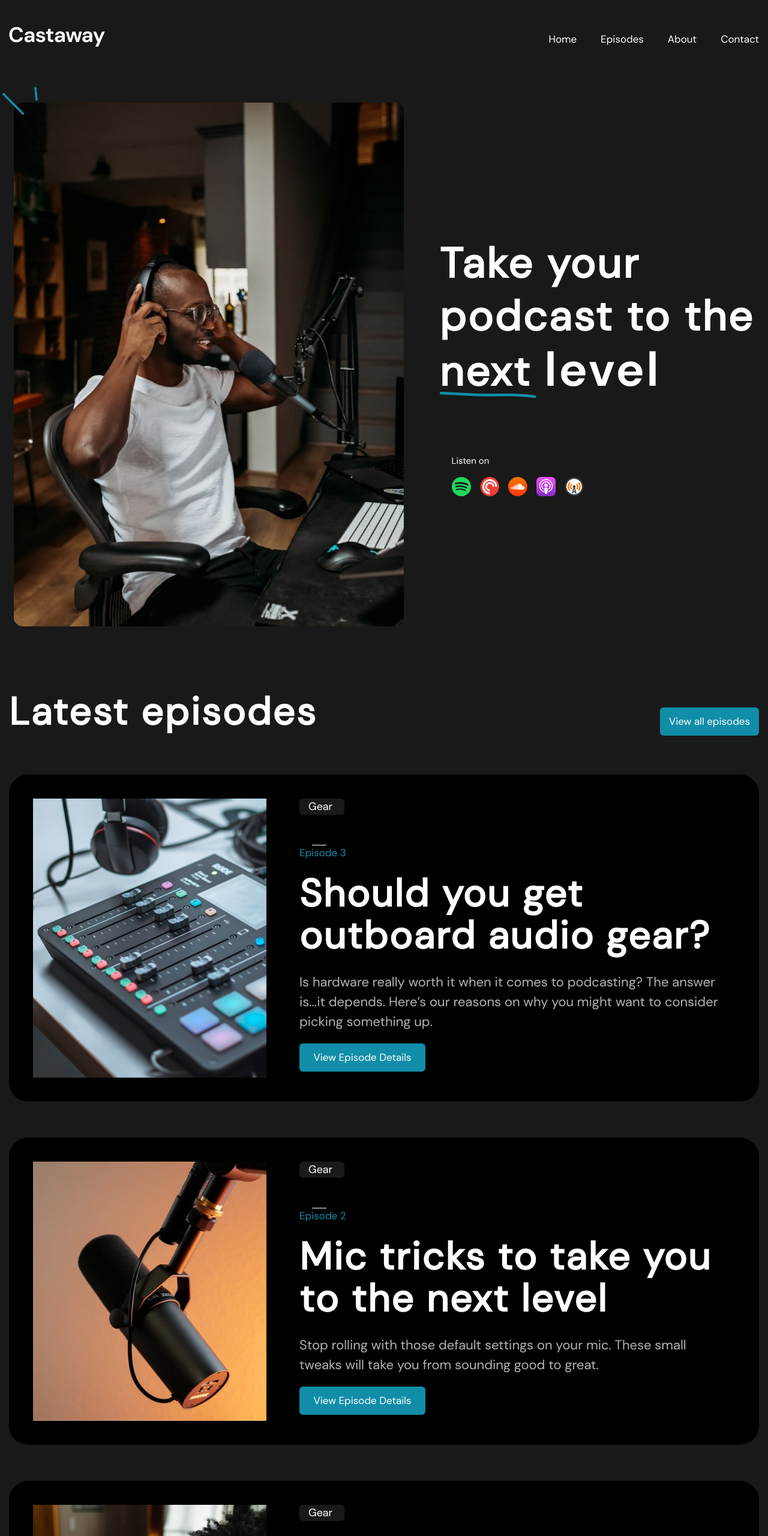
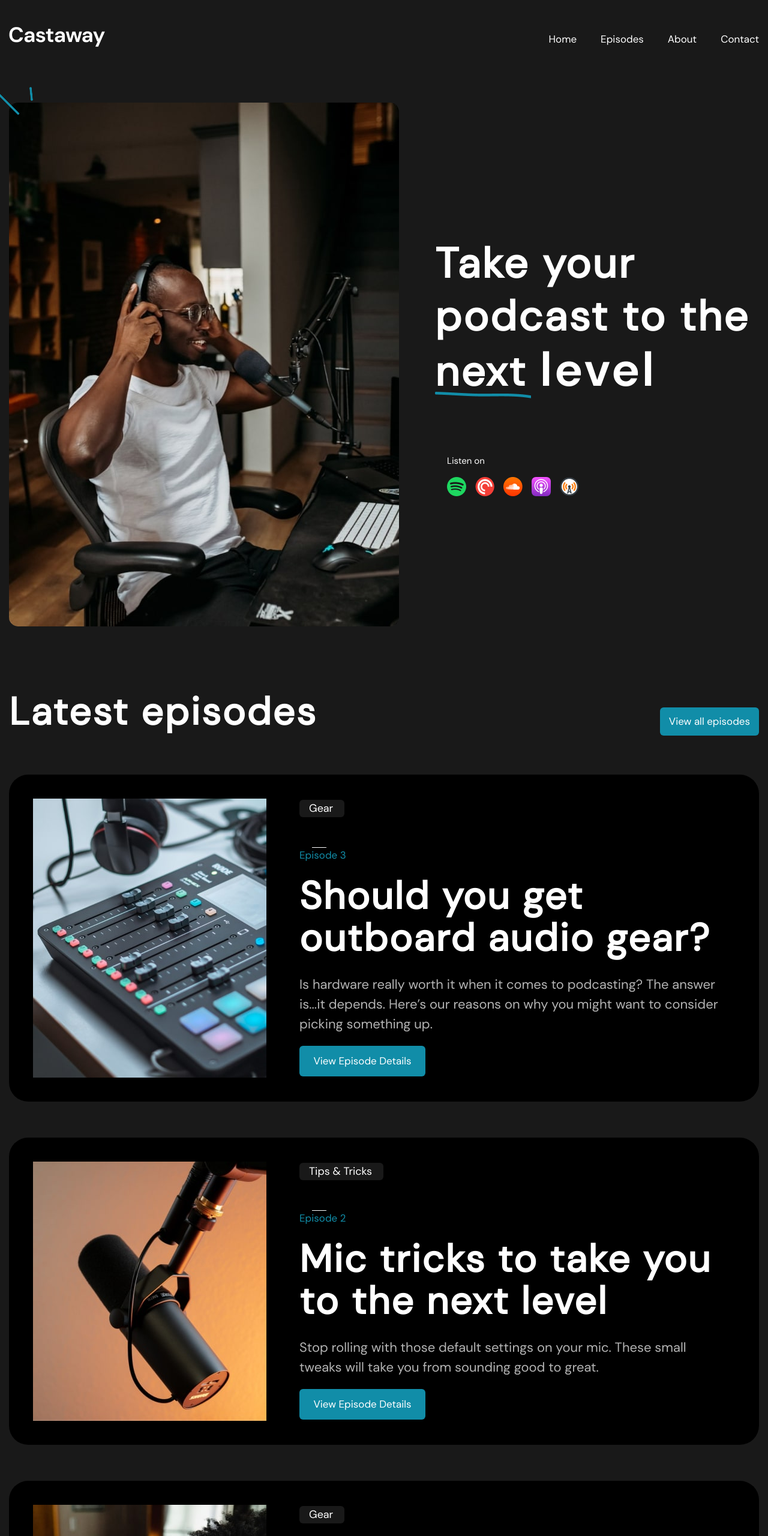
Before and after one commit to Kustiche/Castaway, a plain HTML site: page index.html in a window 1280 px wide. Shown: the top 2560 px of the page at 60% size. Drawn offline with Linux system fonts and the light colour scheme.

Commit message:
Правки

```diff
--- a/index.html
+++ b/index.html
@@ -34,7 +34,7 @@
       </div>
     </header>
     <section id="home" class="hero">
-      <div class="container container--less">
+      <div class="container">
         <div class="hero__wrap">
           <div class="hero__inner">
             <img class="hero__image" src="img/hero/user.jpg" alt="User" />
@@ -96,10 +96,7 @@
                 alt="Audio electronics"
               />
               <div class="cards__content">
-                <a class="cards__link" href="#/" target="_blank">
-                  <span class="descr-a">Gear</span>
-                  <span class="descr-b">Tips & Tricks</span>
-                </a>
+                <a class="cards__link" href="#/" target="_blank">Gear</a>
                 <a class="cards__episode" href="#/" target="_blank"
                   >Episode 3</a
                 >
@@ -123,10 +120,12 @@
                 alt="Microphone"
               />
               <div class="cards__content">
-                <a class="cards__link" href="#/" target="_blank">
-                  <span class="descr-a">Gear</span>
-                  <span class="descr-b">Tips & Tricks</span>
-                </a>
+                <a
+                  class="cards__link cards__link--wide"
+                  href="#/"
+                  target="_blank"
+                  >Tips & Tricks</a
+                >
                 <a class="cards__episode" href="#/" target="_blank"
                   >Episode 2</a
                 >
@@ -149,10 +148,7 @@
                 alt="User"
               />
               <div class="cards__content">
-                <a class="cards__link" href="#/" target="_blank">
-                  <span class="descr-a">Gear</span>
-                  <span class="descr-b">Tips & Tricks</span>
-                </a>
+                <a class="cards__link" href="#/" target="_blank">Gear</a>
                 <a class="cards__episode" href="#/" target="_blank"
                   >Episode 1</a
                 >
--- a/sass/_episodes.sass
+++ b/sass/_episodes.sass
@@ -24,6 +24,7 @@
     padding: 40px
     padding-right: 60px
     display: flex
+    align-items: center
     background: $black
     border-radius: 32px
     &:last-child
@@ -47,15 +48,12 @@
     color: $white
     background-color: $cod-gray
     border-radius: 6px
+    border: 1px solid transparent
     text-decoration: none
+    transition: all .4s
     &:hover
       border: 1px solid $blue-chill
       border-radius: 6px
-      max-width: 140px
-    &:hover .descr-a
-      display: none
-    &:hover .descr-b
-      display: inherit
 
   &__episode
     margin-bottom: 20px
@@ -63,6 +61,7 @@
     text-decoration: none
     color: $blue-chill
     position: relative
+    transition: opacity .4s
     &::after
       content: ""
       width: 24px
@@ -90,6 +89,15 @@
 
   &__intelligence
     max-width: 210px
+    border: 2px solid transparent
+    transition: all .4s
+    &:hover
+      background-color: transparent
+      border: 2px solid $blue-chill
+      border-radius: 6px
+
+  &__link--wide
+    max-width: 140px
 
 .descr-b
   display: none
--- a/sass/_hero.sass
+++ b/sass/_hero.sass
@@ -80,8 +80,8 @@
     display: inline-block
     line-height: 0
     margin-right: 15px
+    transition: transform .4s
     &:last-child
       margin: 0
-
-.container--less
-  max-width: 1265px
+    &:hover
+      transform: scale(1.1)
```
Also changed, not shown: style.css, 1 other file.
